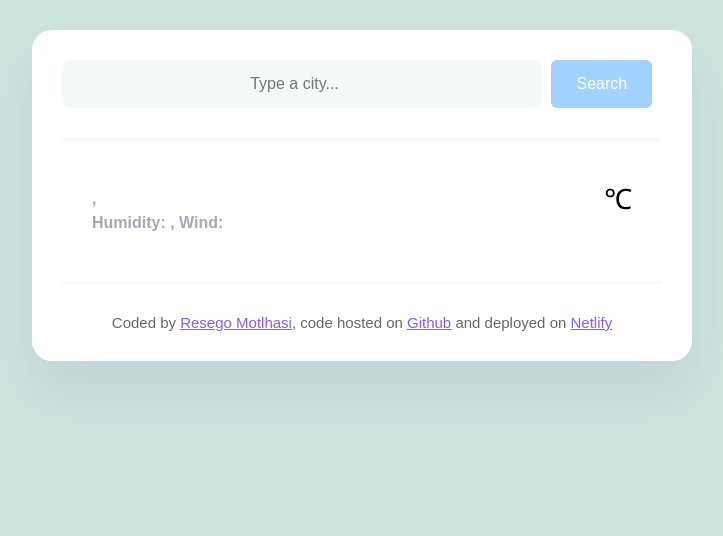
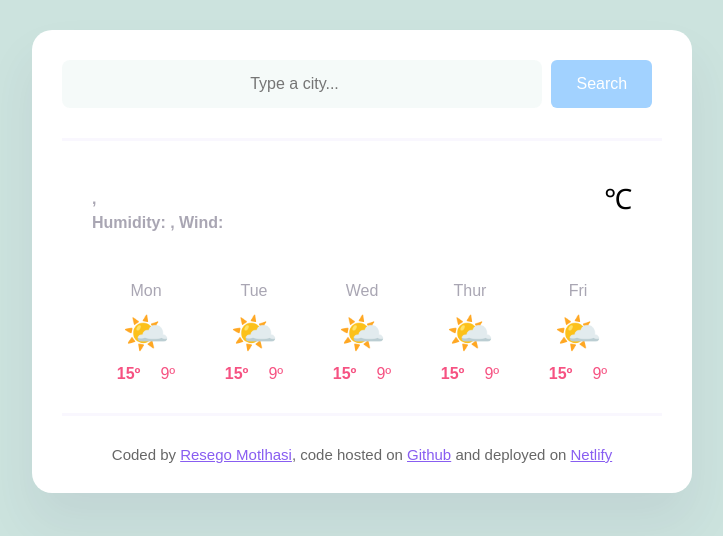
Before and after one commit to resegoreey/Weather_forecast, a plain HTML site: page index.html in a window 1280 px wide. Shown: the whole page, without its empty margins (278-1001 px from the left). Drawn offline with nearby package versions, Linux system fonts and the light colour scheme; no server answers; a web font is replaced by a local one.

Commit message:
Added the icons to forecast weather

```diff
--- a/index.html
+++ b/index.html
@@ -49,6 +49,62 @@
             <div class="weather-units">&#8451;</div>
           </div>
         </div>
+        <div class="weather-forecast">
+          <div class="Weather_forecast-day">
+            <div class="weather-forecast-date">Mon</div>
+            <div class="weather-forecast-icon">🌤️</div>
+            <div class="weather-forecast-temperatures">
+              <div class="weather-forecast-temperature">
+                <strong>15º</strong>
+              </div>
+              <div class="weather-forecast-temperature">9º</div>
+            </div>
+          </div>
+
+          <div class="Weather_forecast-day">
+            <div class="weather-forecast-date">Tue</div>
+            <div class="weather-forecast-icon">🌤️</div>
+            <div class="weather-forecast-temperatures">
+              <div class="weather-forecast-temperature">
+                <strong>15º</strong>
+              </div>
+              <div class="weather-forecast-temperature">9º</div>
+            </div>
+          </div>
+
+          <div class="Weather_forecast-day">
+            <div class="weather-forecast-date">Wed</div>
+            <div class="weather-forecast-icon">🌤️</div>
+            <div class="weather-forecast-temperatures">
+              <div class="weather-forecast-temperature">
+                <strong>15º</strong>
+              </div>
+              <div class="weather-forecast-temperature">9º</div>
+            </div>
+          </div>
+
+          <div class="Weather_forecast-day">
+            <div class="weather-forecast-date">Thur</div>
+            <div class="weather-forecast-icon">🌤️</div>
+            <div class="weather-forecast-temperatures">
+              <div class="weather-forecast-temperature">
+                <strong>15º</strong>
+              </div>
+              <div class="weather-forecast-temperature">9º</div>
+            </div>
+          </div>
+
+          <div class="Weather_forecast-day">
+            <div class="weather-forecast-date">Fri</div>
+            <div class="weather-forecast-icon">🌤️</div>
+            <div class="weather-forecast-temperatures">
+              <div class="weather-forecast-temperature">
+                <strong>15º</strong>
+              </div>
+              <div class="weather-forecast-temperature">9º</div>
+            </div>
+          </div>
+        </div>
       </main>
 
       <footer>
--- a/src/index.js
+++ b/src/index.js
@@ -1,5 +1,6 @@
 function weatherDisplay(response) {
   let temperature = Math.round(response.data.temperature.current);
+
   let city = document.querySelector("#js-city-display");
   city.innerHTML = response.data.city;
   let tempDisplay = document.querySelector("#js-temperature");
@@ -24,6 +25,7 @@ function weatherDisplay(response) {
   let wind = response.data.wind.speed;
   let windDisplay = document.querySelector("#wind");
   windDisplay.innerHTML = `${wind}km/h`;
+
 }
 
 function searchCity(city) {
--- a/src/style.css
+++ b/src/style.css
@@ -110,3 +110,34 @@ main {
   margin-top: 8px;
   font-size: 28px;
 }
+
+.weather-forecast {
+  display: flex;
+  justify-content: space-around;
+  margin-top: 30px;
+}
+
+.weather-forecast-date {
+  text-align: center;
+  color: rgba(39, 33, 66, 0.4);
+  font-size: 16px;
+  line-height: 20px;
+  margin-bottom: 10px;
+}
+
+.weather-forecast-icon {
+  font-size: 38px;
+  text-align: center;
+}
+
+.weather-forecast-temperatures {
+  text-align: center;
+  color: #f65282;
+  margin-top: 10px;
+  display: flex;
+  justify-content: center;
+}
+
+.weather-forecast-temperature {
+  padding: 0 10px;
+}
```
